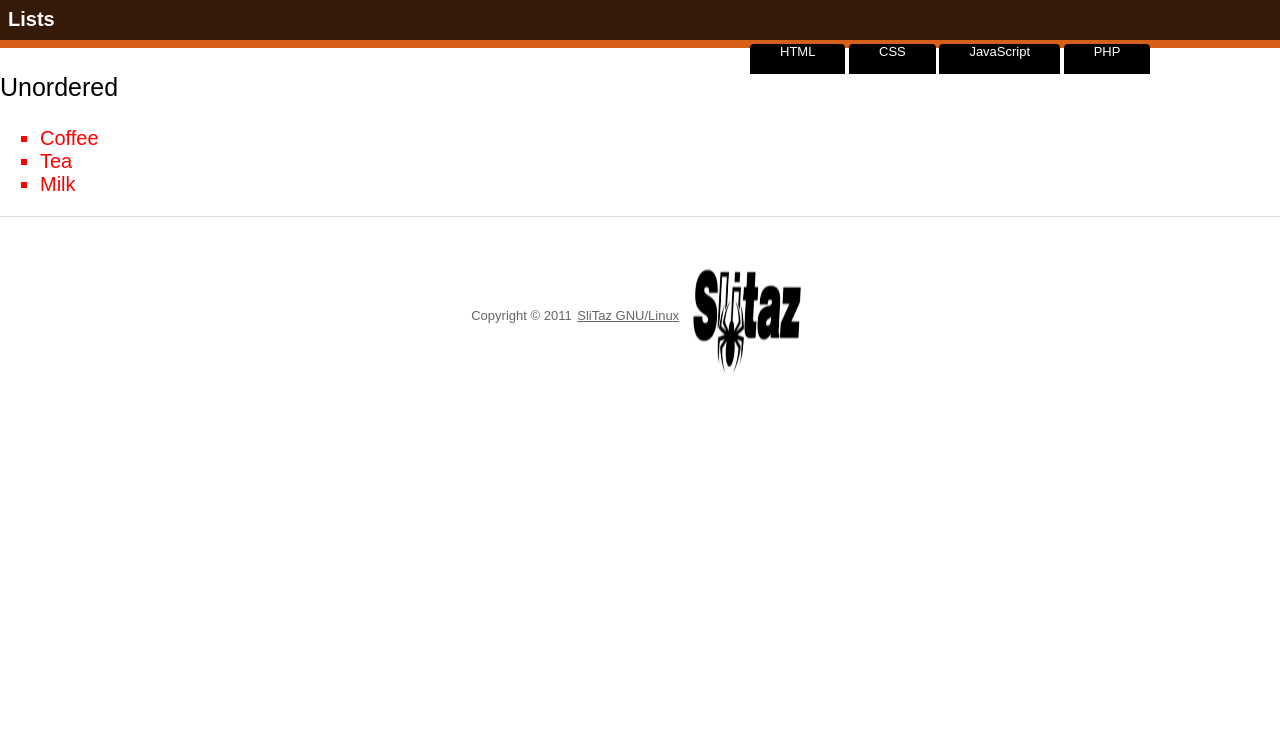
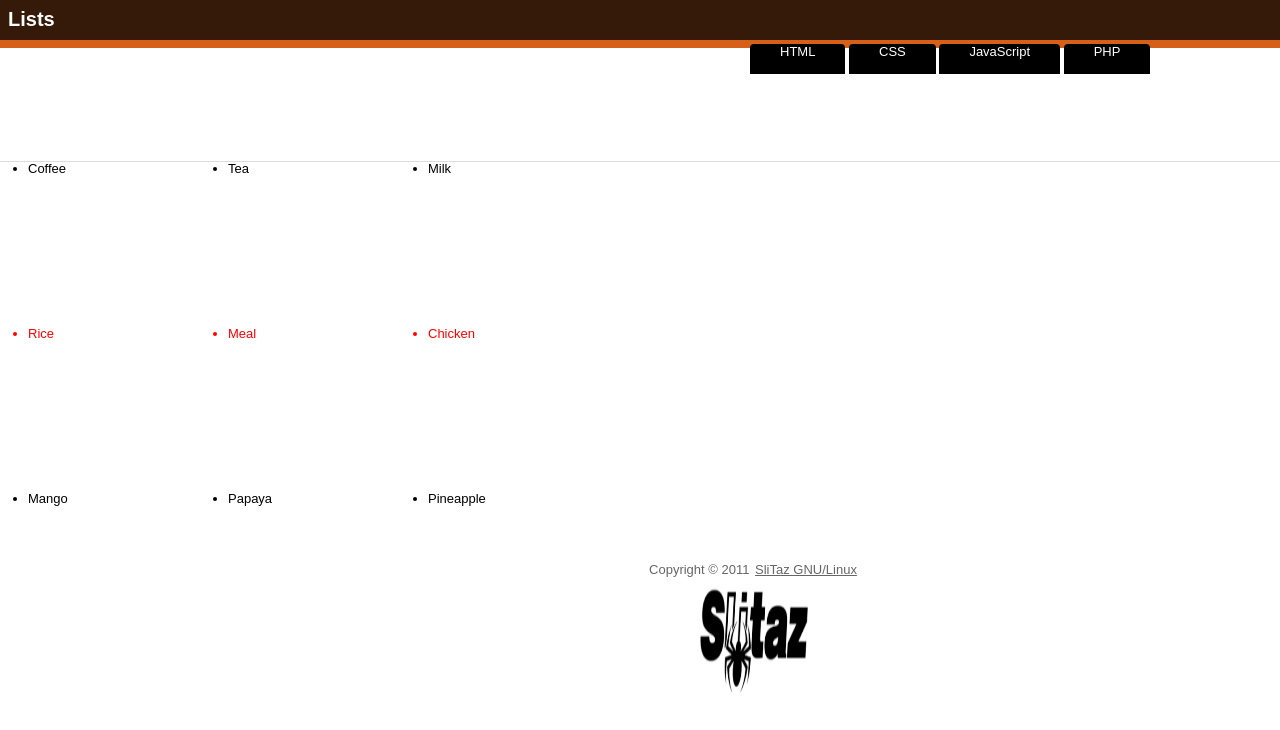
Before and after one commit to Yoimer/web-dev, a plain HTML site: page lists/index.html in a window 1280 px wide. Drawn offline with Linux system fonts and the light colour scheme.

Commit message:
Added class list

```diff
--- a/lists/index.html
+++ b/lists/index.html
@@ -8,7 +8,7 @@
 <body>
 
 <!-- Header -->
-<div id="header">
+ <div id="header">
 	<h1>Lists</h1>
 	<ul id="menu">
 		<li><a href="default.html">HTML</a></li>
@@ -18,16 +18,6 @@
 	</ul>
 </div>
 
-<!-- Navigation menu -->
-<!-- 	<div id="navigation">
-		<nav>
-			<a href="/">HOME</a>|
-			<a href="/css/">CSS</a>|
-			<a href="/js/">JavaScript</a>|
-			<a href="/jquery/">jQuery</a>
-		</nav>
-	</div> -->
-	<!-- End Navigation menu -->
 
 <!-- Content -->
 <div id="content">
@@ -45,13 +35,21 @@
 	<!-- End content -->
 
 	<!--¡Un-list -->
-<div id="un-list">
+<div class="un-list">
 	<!--  <div id="un-list-title"<p>Unordered</p> -->
-	<p id="un-list-header">Unordered</p>
-	<ul>
-		<li>Coffee</li>
-		<li>Tea</li>
-		<li>Milk</li>
+	<!-- <p class="un-list-header">Unordered</p> -->
+	<ul class="un-list-header">
+		<li><div>Coffee</div></li>
+		<li><div>Tea</div></li>
+		<li><div>Milk</div></li>
+		<div id="expensive">
+			<li><div>Rice</div></li>
+			<li><div>Meal</div></li>
+			<li><div>Chicken</div></li>
+		</div>
+		<li><div>Mango</div></li>
+		<li><div>Papaya</div></li>
+		<li><div>Pineapple</div></li>
 	</ul>
 </div>
 	<!-- End Un-list -->
--- a/lists/style-lists.css
+++ b/lists/style-lists.css
@@ -90,7 +90,7 @@ ul#menu li a:hover {
 	/*text-align: justify;*/
 }
 
-#un-list {
+/*#un-list {
 	color: red;
 	font-size: 20px;
 	text-align: justify;
@@ -105,11 +105,35 @@ ul#menu li a:hover {
 	color: black;
 	font-size: 25px;
 }
+*/
+
+.un-list{
+    width:800px;
+}
+.un-list-header{
+    margin:0;
+    /*pading:0;*/
+    padding: 100px 0 0 28px;
+}
+
+#expensive {
+    padding: 0px 0px 0px 0px;
+    color: red;
+
+}
+
+.un-list-header li{
+    float:left;
+    margin-bottom:150px;
+}
+.un-list-header li div{
+    width:200px;
+}
 
 #footer {
 	text-align: center;
 	border-top: 1px solid #ddd;
-	padding: 40px;
+	padding: 400px;
 	color: #666;
 }
 
```
